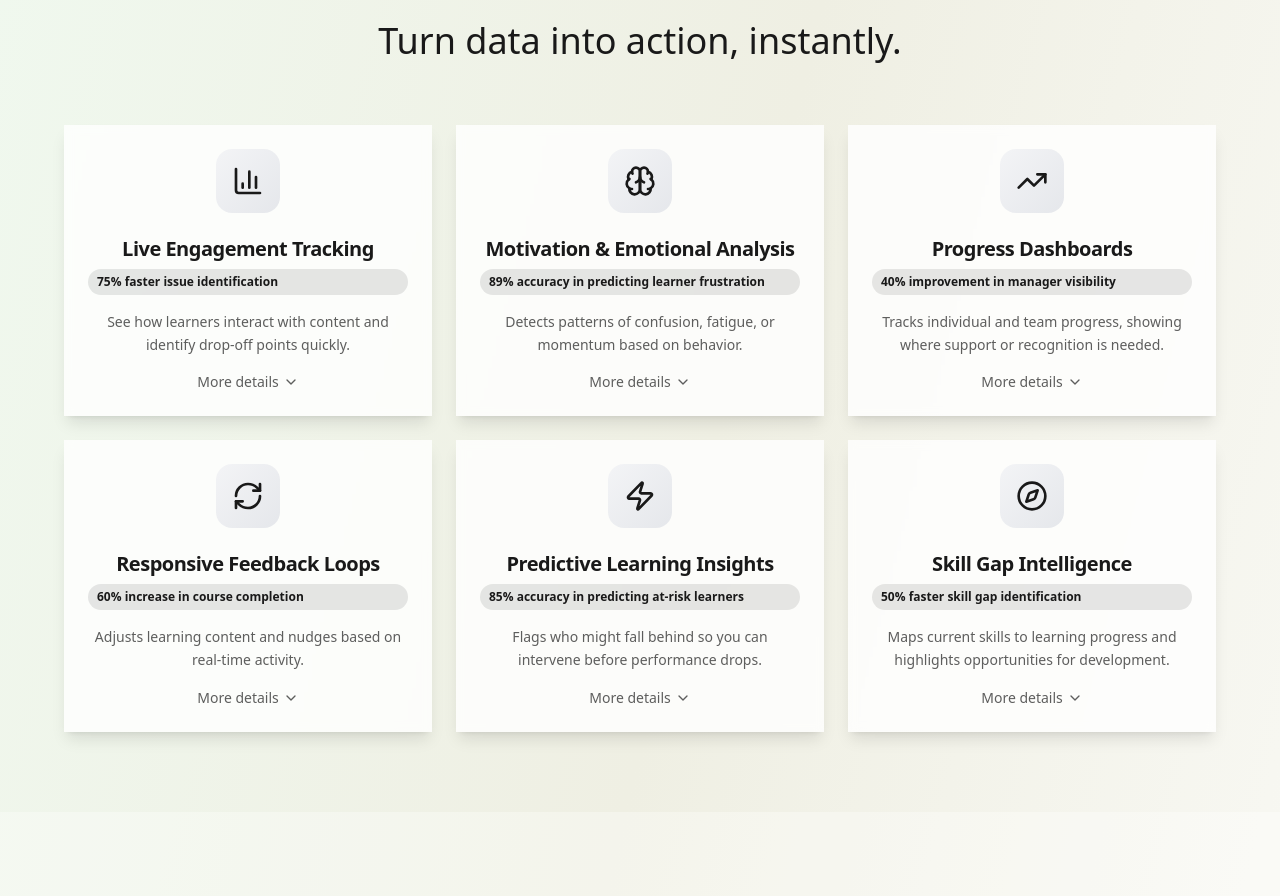
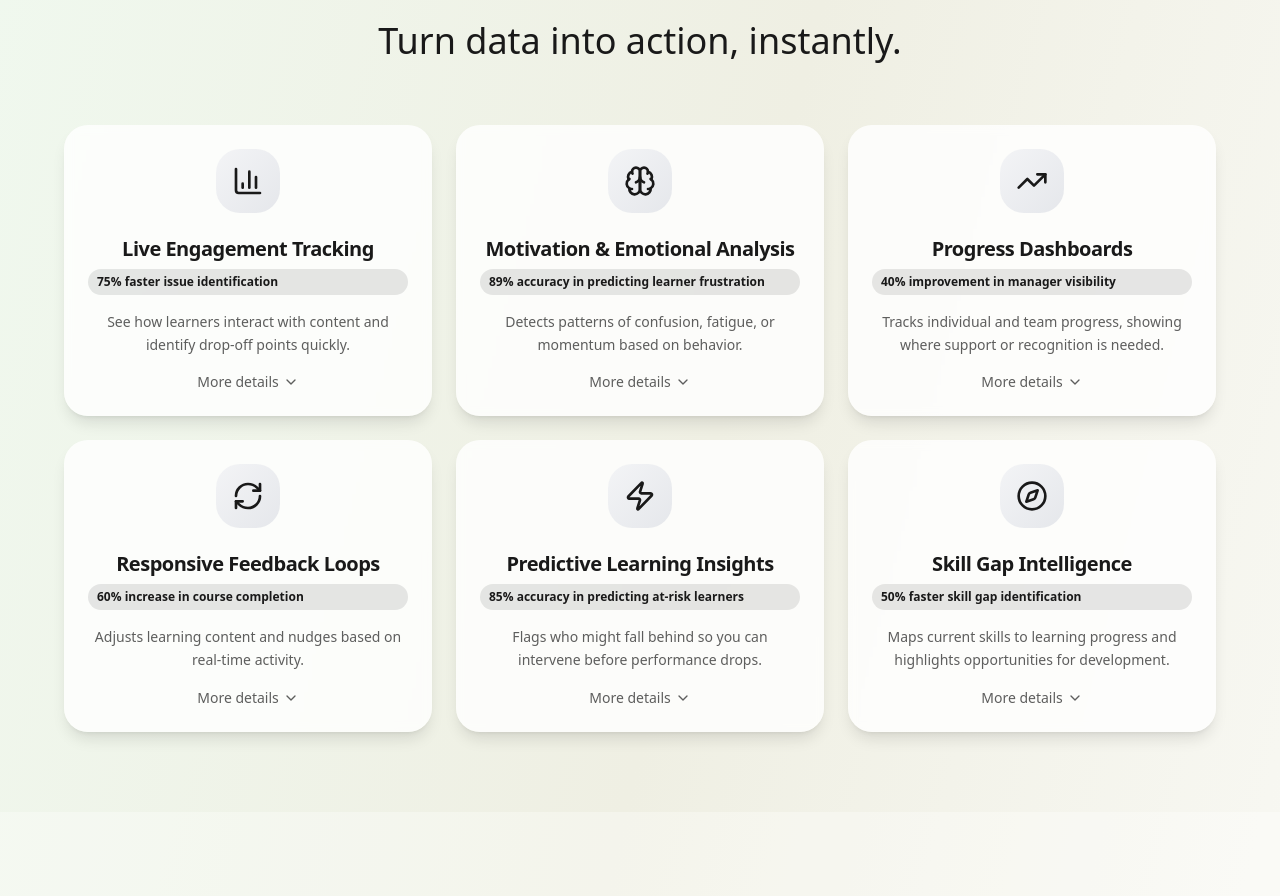
Before and after one commit to kkarakas-lxera/lxera-vision-platform, a React (Vite) app: page /solutions/learning-analytics-insights in a window 1280 px wide. Shown: the part 1880-2776 px from the top of the page. Built offline with nearby package versions, Linux system fonts and the light colour scheme.

Commit message:
Fix: Make Learning Analytics cards curvey
Make all cards in the Learning Analytics & Insights section curvey.

```diff
--- a/src/pages/solutions/LearningAnalytics.tsx
+++ b/src/pages/solutions/LearningAnalytics.tsx
@@ -1,3 +1,4 @@
+
 import { Button } from "@/components/ui/button";
 import { Card, CardContent, CardDescription, CardHeader, CardTitle } from "@/components/ui/card";
 import { Badge } from "@/components/ui/badge";
@@ -166,12 +167,12 @@ const LearningAnalytics = () => {
 
           {isLoading ? (
             <div className="space-y-4">
-              <Skeleton className="h-48 w-full rounded-2xl" />
+              <Skeleton className="h-48 w-full rounded-3xl" />
               <div className="grid grid-cols-2 lg:grid-cols-4 gap-4">
-                <Skeleton className="h-24 rounded-xl" />
-                <Skeleton className="h-24 rounded-xl" />
-                <Skeleton className="h-24 rounded-xl" />
-                <Skeleton className="h-24 rounded-xl" />
+                <Skeleton className="h-24 rounded-3xl" />
+                <Skeleton className="h-24 rounded-3xl" />
+                <Skeleton className="h-24 rounded-3xl" />
+                <Skeleton className="h-24 rounded-3xl" />
               </div>
             </div>
           ) : (
@@ -195,9 +196,9 @@ const LearningAnalytics = () => {
               const isExpanded = expandedSection === `feature-${index}`;
 
               return (
-                <Card key={index} className="border-0 bg-white/80 backdrop-blur-sm shadow-lg hover:shadow-xl transition-all duration-300 group">
+                <Card key={index} className="border-0 bg-white/80 backdrop-blur-sm shadow-lg hover:shadow-xl transition-all duration-300 group rounded-3xl">
                   <CardHeader className="text-center pb-4">
-                    <div className="w-16 h-16 bg-gradient-to-br from-gray-100 to-gray-200 rounded-2xl flex items-center justify-center mx-auto mb-4 group-hover:scale-110 transition-transform duration-300">
+                    <div className="w-16 h-16 bg-gradient-to-br from-gray-100 to-gray-200 rounded-3xl flex items-center justify-center mx-auto mb-4 group-hover:scale-110 transition-transform duration-300">
                       <IconComponent className="w-8 h-8 text-business-black" />
                     </div>
                     <CardTitle className="text-xl font-semibold text-business-black group-hover:text-business-black/80 transition-colors">
@@ -227,7 +228,7 @@ const LearningAnalytics = () => {
                     </button>
 
                     {isExpanded && (
-                      <div id={`feature-details-${index}`} className="mt-4 p-4 bg-gray-50 rounded-xl">
+                      <div id={`feature-details-${index}`} className="mt-4 p-4 bg-gray-50 rounded-3xl">
                         <p className="text-sm text-business-black/70 leading-relaxed">
                           {feature.details}
                         </p>
```
